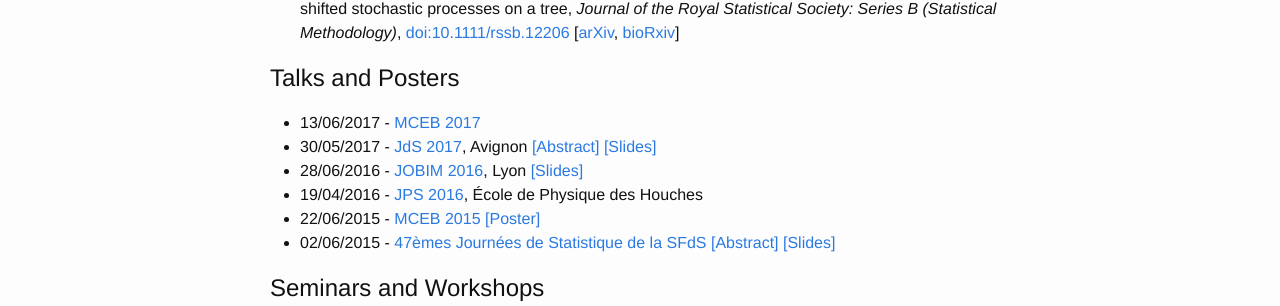
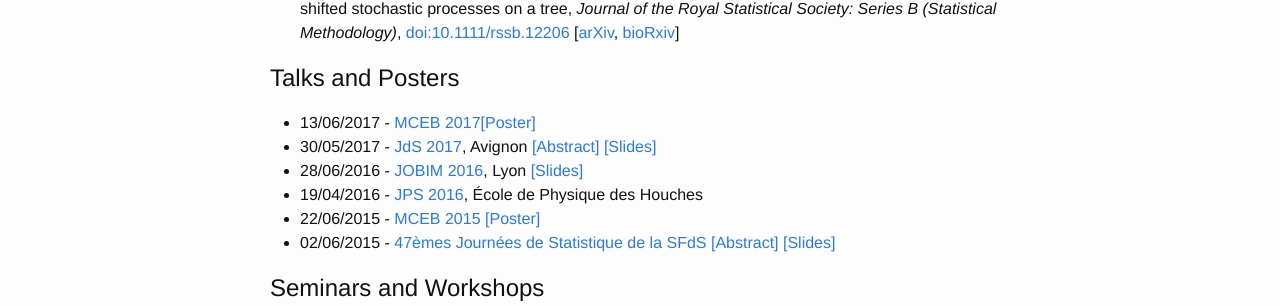
Before and after one commit to pbastide/pbastide.github.io, a Jekyll site: the page built from publi.md, in a window 1280 px wide. Shown: the part 242-548 px from the top of the page. Built offline with Jekyll 4.4.1, drawn with Linux system fonts in a browser that asks for light colours.

Commit message:
Add Poster MCEB 2017.

```diff
--- a/publi.md
+++ b/publi.md
@@ -10,7 +10,7 @@ weight: 3
 
 # Talks and Posters
 
-- 13/06/2017 - [MCEB 2017](http://www.lirmm.fr/mceb2017/)
+- 13/06/2017 - [MCEB 2017](http://www.lirmm.fr/mceb2017/)[[Poster]]({{site.baseurl}}/docs/201706_poster_MCEB.pdf)
 - 30/05/2017 - [JdS 2017](http://jds2017.sfds.asso.fr), Avignon [[Abstract]]({{site.baseurl}}/docs/02_jds_2017.pdf) [[Slides]]({{site.baseurl}}/docs/20170530_jds.pdf)
 - 28/06/2016 - [JOBIM 2016](http://jobim2016.sciencesconf.org/), Lyon [[Slides]]({{site.baseurl}}/docs/20160628_JOBIM.pdf)
 - 19/04/2016 - [JPS 2016](http://jps.math.cnrs.fr/), École de Physique des Houches
```
Also changed, not shown: 1 other file.
